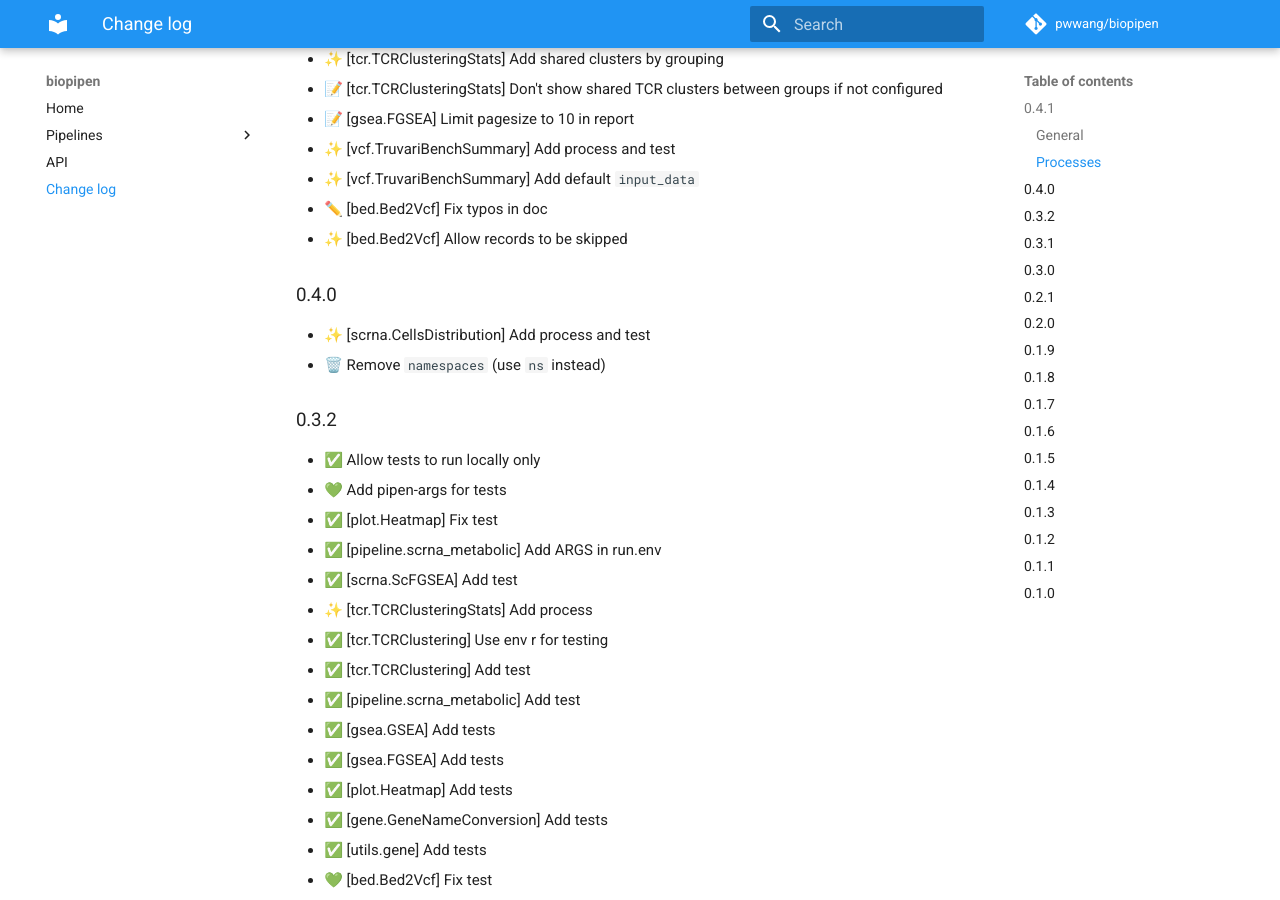
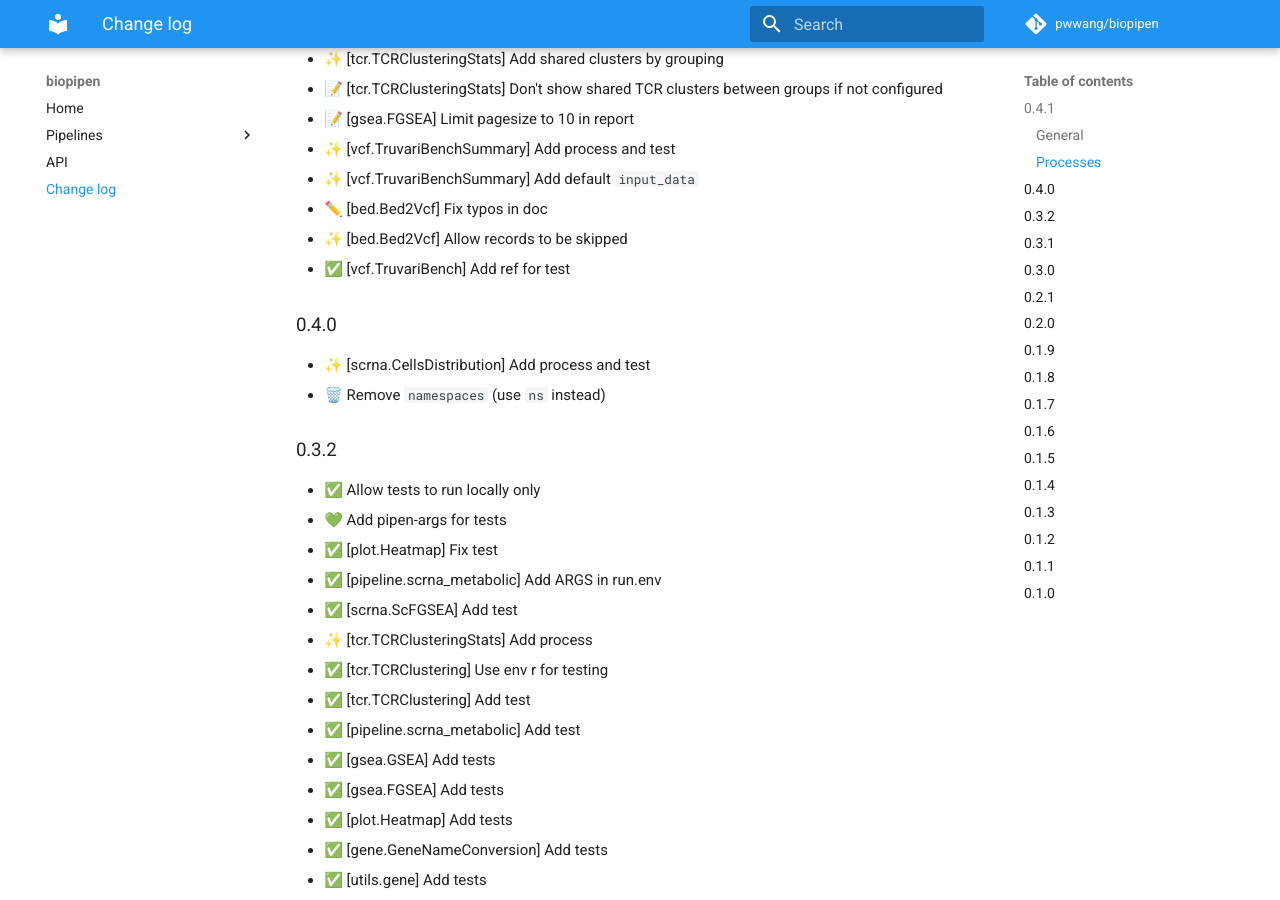
Before and after one commit to pwwang/biopipen, an MkDocs documentation site: the page built from docs/CHANGELOG.md, in a window 1280 px wide and 900 px high, scrolled down 582 px. Built offline with MkDocs 1.6.1 and Material for MkDocs 9.7.7, drawn with Linux system fonts in a browser that asks for light colours; comment, search, counter and statistics services are not loaded.

Commit message:
✅ [vcf.TruvariBench] Add ref for test

```diff
--- a/docs/CHANGELOG.md
+++ b/docs/CHANGELOG.md
@@ -21,6 +21,7 @@
 - ✨ [vcf.TruvariBenchSummary] Add default `input_data`
 - ✏️ [bed.Bed2Vcf] Fix typos in doc
 - ✨ [bed.Bed2Vcf] Allow records to be skipped
+- ✅ [vcf.TruvariBench] Add ref for test
 
 ## 0.4.0
 
```
Also changed, not shown: 1 other file.
